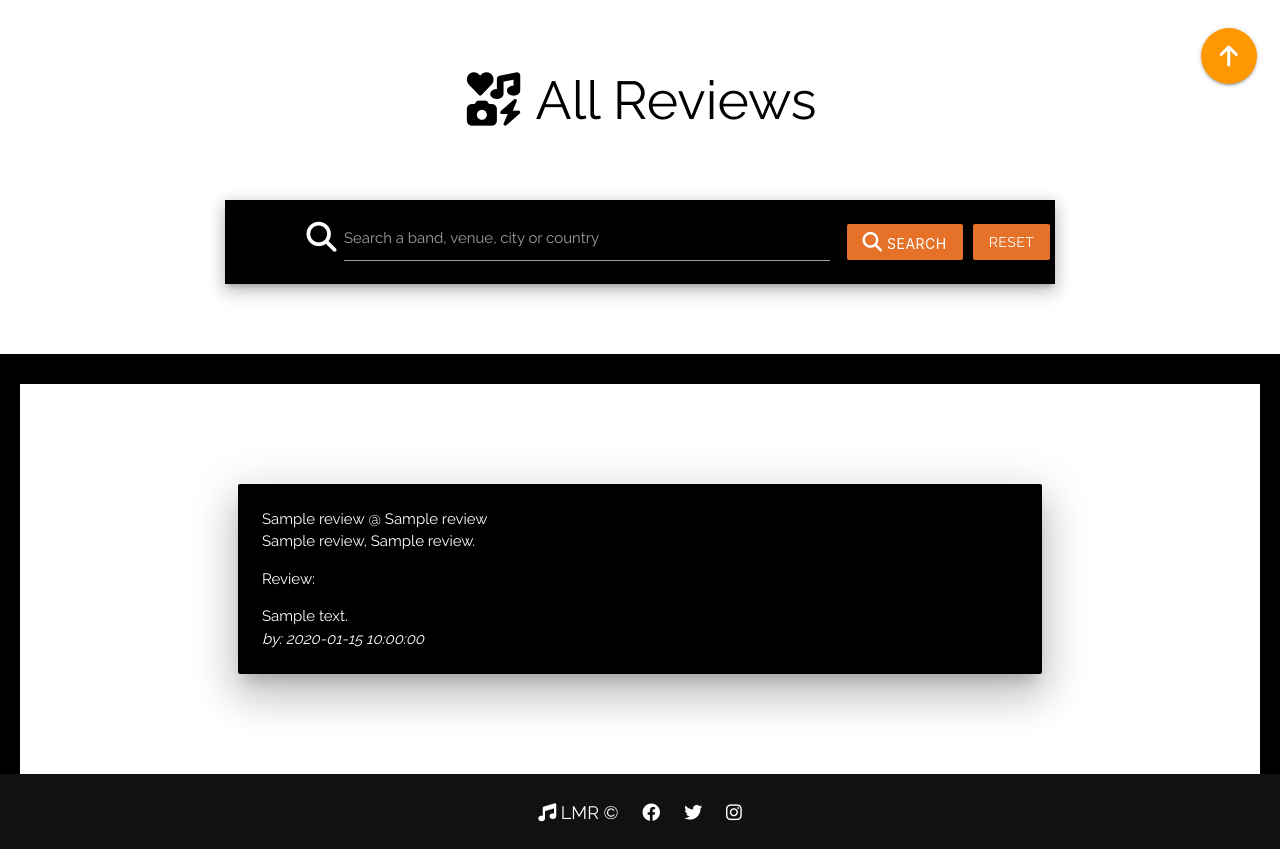
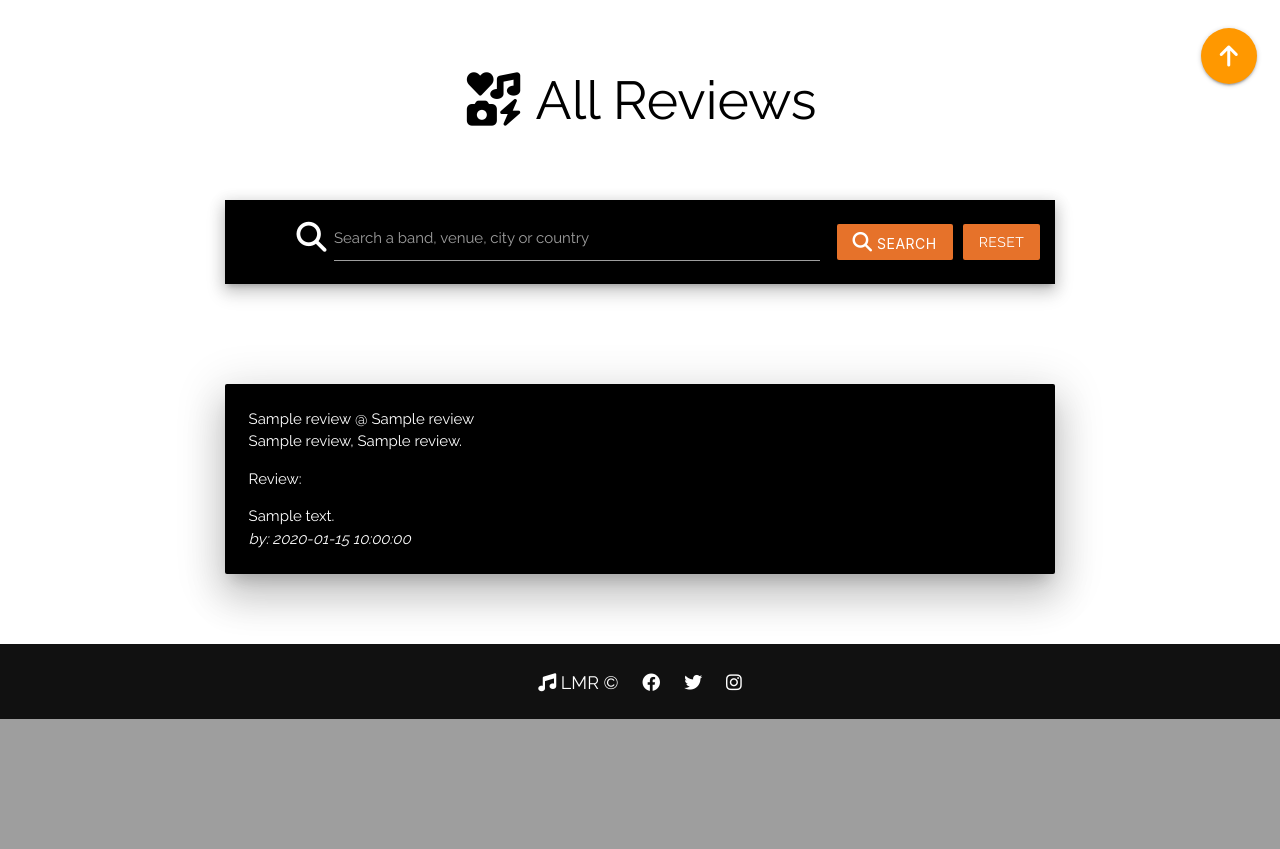
Before and after one commit to JohnLazz/live-music-reviews, a Flask app: page / in a window 1280 px wide. Shown: the part 693-1542 px from the top of the page. After the commit the page ends 1412 px from the top, so only its background shows below. Run offline with Flask 2, Linux system fonts and the light colour scheme; a database or web service that is not in the repository returns one stand-in record (values such as "Sample title"); some libraries are stand-ins or nearby versions; some web fonts are replaced.

Commit message:
Update small css changes across site

```diff
--- a/static/css/style.css
+++ b/static/css/style.css
@@ -6,6 +6,8 @@ body {
     background-color: #ffffff;
     color: #000000;
 }
+
+/*                                                                              ----     NAV */
 
 nav {
     background-color: #111111;
@@ -21,6 +23,8 @@ nav {
     color: rgb(0, 0, 0);
 }
 
+/*                                                                              ----     HEADER */
+
 header {
     height: 600px;
     background: url(https://images.pexels.com/photos/1105666/pexels-photo-1105666.jpeg);
@@ -35,15 +39,30 @@ h1 {
     font-size: 500%;
 }
 
+/*                                                                              ----    SEARCH */
+
+.search-bar {
+    margin-bottom: 50px;
+}
+
+/* cleans up search bar button */
+.review-btn {
+    margin-right: 15px !important;
+}
+
+/*                                                                              ----     GENERAL */
+
 h2 {
     margin-top: 100px;
     margin-bottom: 70px;
 }
 
-.search-bar {
-    margin-bottom: 70px;
+/* icon colour on login/register active element */
+.input-field .prefix.active {
+    color: #f08747;
 }
 
+/* tidy up login/register inputs */
 .register-input {
     padding-left: 5%;
 }
@@ -64,25 +83,22 @@ h2 {
     background-color: #111111;
 }
 
-.review-div {
-    /* uses this border + hr below to create box around a review */
-    border-left: black solid 20px;
-    border-right: black solid 20px;
-    /* margin below overwrites materialize .row margin-bottom */
-    margin-bottom: 0;
+/* creates space between each review card generated */
+.review-card {
+    margin: 50px 0 50px 0;
 }
 
-hr {
-    height: 30px;
-    background-color: rgb(0, 0, 0);
-    margin: 0 0 0 0;
-    border-style: none;
+/*                                                                              ----     DATE PICKER */
+
+.datepicker-date-display, .datepicker-table td.is-selected {
+    background-color: #f08747;
 }
 
-/* creates space between each review card generated */
-.review-card {
-    margin: 100px 0 100px 0;
+.datepicker-done, .datepicker-cancel, .dropdown-content li>span {
+    color: #e6722a;
 }
+
+/*                                                                              ----     FOOTER */
 
 footer {
     height: 75px;
--- a/templates/add_review.html
+++ b/templates/add_review.html
@@ -1,7 +1,7 @@
 {% extends "base.html" %}
 {% block content %}
 
-<h3 class="center-align"><i class="fa-solid fa-circle-play"></i> Create a New Review</h3>
+<h2 class="center-align"><i class="fa-solid fa-circle-play"></i> Create a New Review</h2>
 
 <div class="row">
     <!-- form for user to add a new review -->
--- a/templates/my_reviews.html
+++ b/templates/my_reviews.html
@@ -13,8 +13,8 @@
     <!-- only shows reviews created by the current user -->
     {% if session.current_user == review.created_by %}
         <div class="row">
-            <div class="col s12 m10 offset-m1">
-                <div class="black card-panel">
+            <div class="col s12 m8 offset-m2 review-card">
+                <div class="black card-panel hoverable z-depth-5">
                     <span class="white-text">
                         <strong>{{ review.band_name }}</strong> @
                         {{ review.venue_name }}<br>
@@ -32,6 +32,7 @@
                 </div>
             </div>
         </div>
+
         <!-- modal to confirm deletion of specific review -->
         <div id="modal{{ loop.index }}" class="modal">
             <div class="modal-content">
--- a/templates/reviews.html
+++ b/templates/reviews.html
@@ -8,13 +8,13 @@
         <div class="valign-wrapper z-depth-3 center-align black white-text">
             <div class="input-field col s10 m8">
                 <i class="fas fa-search prefix"></i>
-                <input type="text" name="query" id="query" class="validate" required>
+                <input type="text" name="query" id="query" class="validate white-text" required>
                 <label for="query">Search a band, venue, city or country</label>
             </div>
             <button class="btn left" type="submit">
                 <i class="fas fa-search"></i> Search
             </button>
-            <a class="btn right" href="{{ url_for('get_reviews') }}">Reset</a>
+            <a class="btn right review-btn" href="{{ url_for('get_reviews') }}">Reset</a>
         </div>
     </form>
 </div>
@@ -26,8 +26,7 @@
 
 <!-- creates card for all reviews in database -->
 {% for review in reviews %}
-<hr>
-    <div class="row review-div">
+    <div class="row">
         <div class="col s12 m8 offset-m2">
             <div class="black card-panel hoverable z-depth-5 review-card">
                 <span class="white-text">
```
Lines whose indentation alone changed are shown as unchanged.
